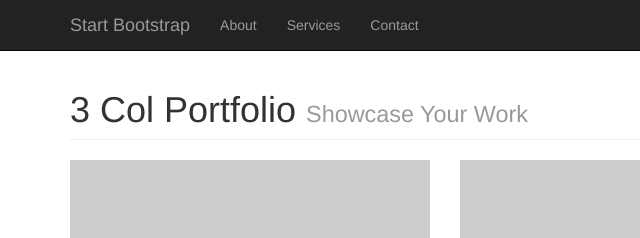
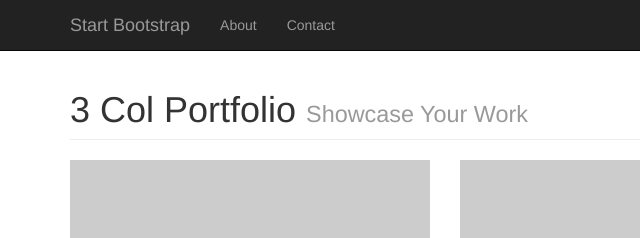
Before and after one commit to Rohit01-zoey/MyPage, a plain HTML site: page index.html in a window 1280 px wide. Shown: the top 238 px of the page, 0-640 px from the left. Drawn offline with Linux system fonts and the light colour scheme; placeholder pictures from the web are drawn by us.

Commit message:
Update index.html

```diff
--- a/index.html
+++ b/index.html
@@ -33,7 +33,7 @@
         <div class="collapse navbar-collapse navbar-ex1-collapse">
           <ul class="nav navbar-nav">
             <li><a href="#about">About</a></li>
-            <li><a href="#Why">Services</a></li>
+
             <li><a href="#contact">Contact</a></li>
           </ul>
         </div><!-- /.navbar-collapse -->
```
